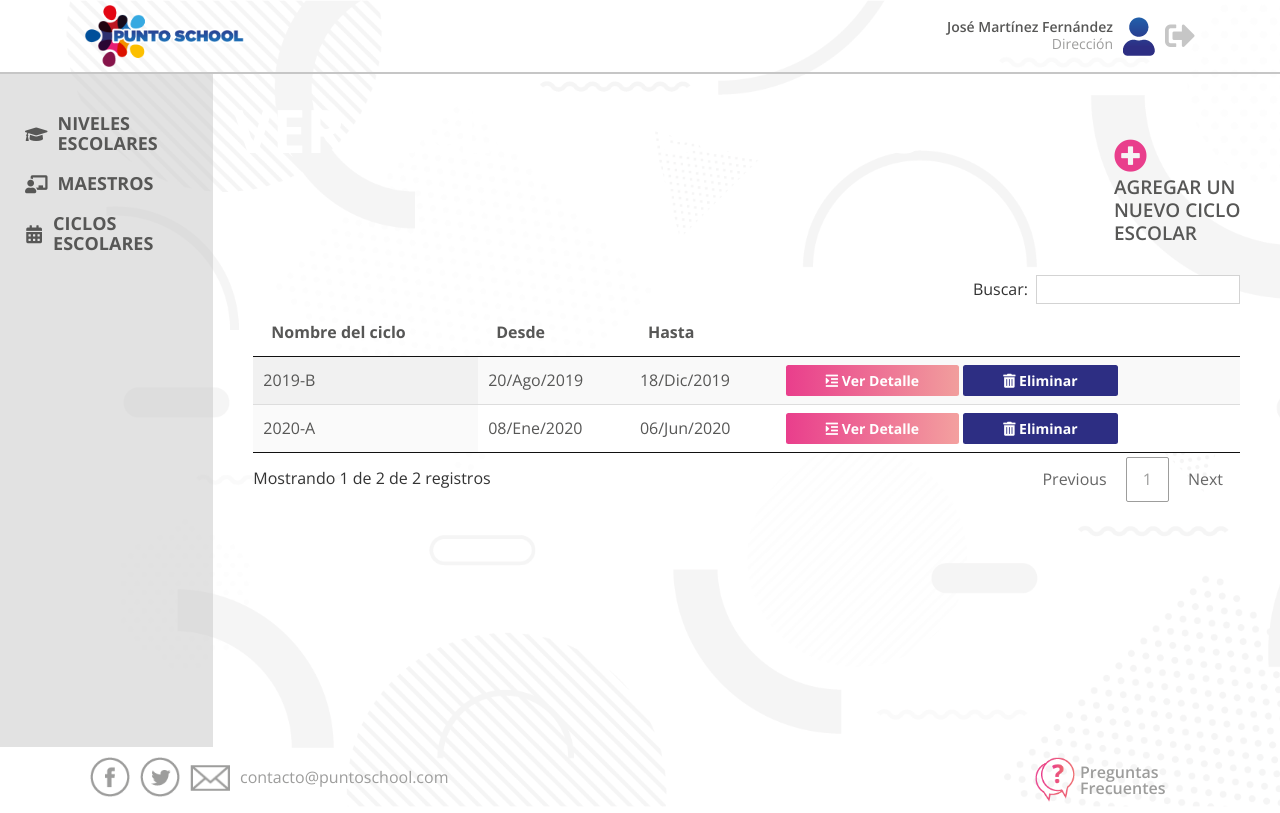
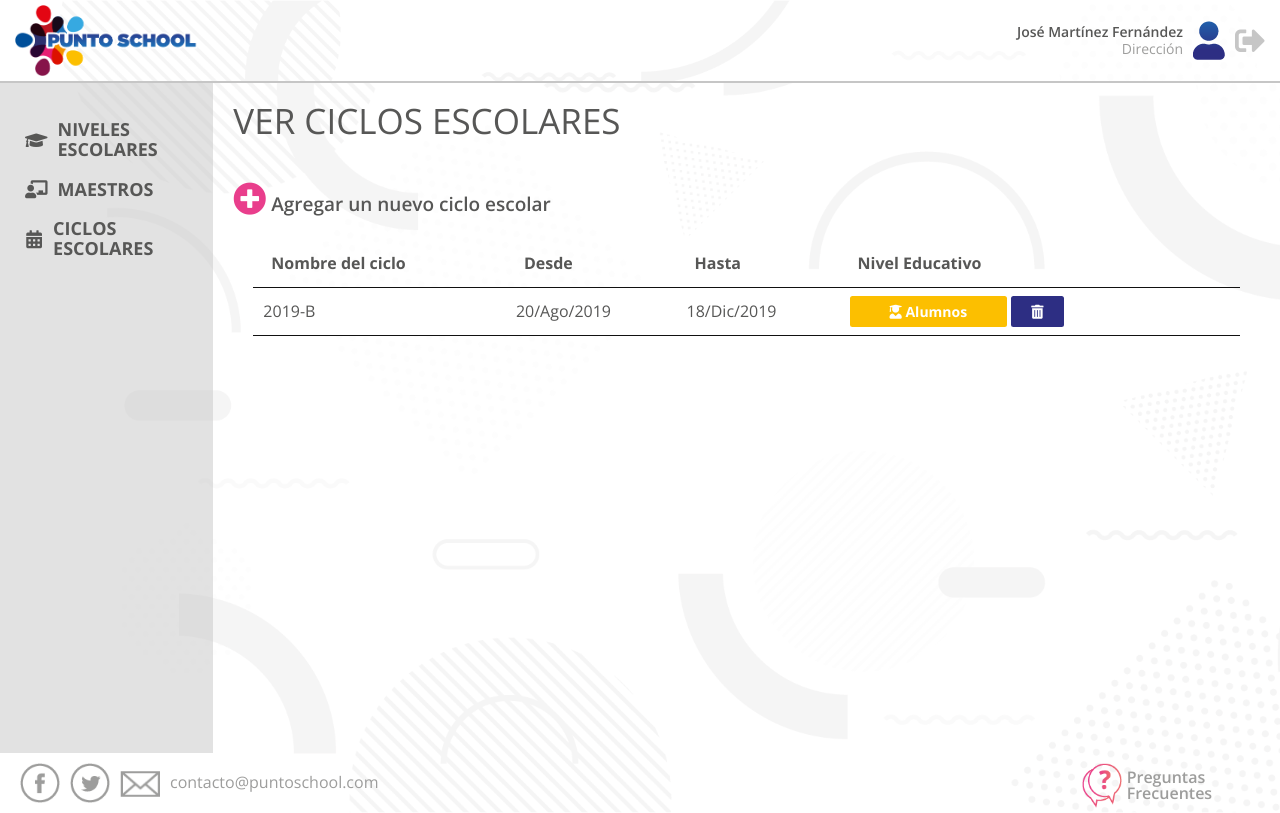
Before and after one commit to puntoschool/PuntoSchool, a website: page public/verCicloEscolar.html in a window 1280 px wide. Drawn offline with nearby package versions, Linux system fonts and the light colour scheme.

Commit message:
ajuste footer y header
fixed header, scroll main

```diff
--- a/public/assets/sass/base/_generales.scss
+++ b/public/assets/sass/base/_generales.scss
@@ -41,7 +41,7 @@ body {
     border: none;
     &:hover {
         color: $color-white;
-        padding: 5px 42px;
+        background-color: $color-grey-light;
     }
 }
 
@@ -50,12 +50,12 @@ body {
     font-weight: 700;
     color: $color-white;
     background-color: $color-blue-dark;
-    padding: 5px 40px;
+    padding: 5px 20px;
     transition: all .5s;
     border: none;
     &:hover {
-        color: $color-white;
-        padding: 5px 42px;
+    background-color: $color-blue-light;
+    color: $color-white;
     }
 }
 
@@ -65,13 +65,13 @@ body {
     font-weight: 700;
     color: $color-white;
     background-image: linear-gradient(to right, rgba($color-pink-dark,1) , rgba($color-pink-light,.65));
-    padding: 5px 40px;
+    padding: 5px 20px;
     border: none;
     text-decoration: none;
     transition: all .5s;
     &:hover {
-        color: $color-white;
-        padding: 5px 42px;
+    background-image: linear-gradient(to right, rgba($color-pink-light,.65) , rgba($color-pink-dark,1));
+    color: $color-white;
     }
 }
 
--- a/public/assets/sass/pages/_dashboard.scss
+++ b/public/assets/sass/pages/_dashboard.scss
@@ -10,14 +10,21 @@
     background-size: cover;
     .dashboard {
         margin-bottom: 1rem;
+        margin-top: 80px;
     }
 }
 
 /* dashboard header */
 
 .dash-header {
-    border-bottom: 2px solid $color-grey-light;
+    border-bottom: 2px solid #c6c6c6;
     padding: 5px 0;
+    position: fixed;
+    width: 100%;
+    top: 0;
+    z-index: 100;
+    background: #ffffff url(../img/bg-admin.png) no-repeat;
+    background-size: cover;
 }
 
 .dash-nav {
@@ -82,6 +89,8 @@
 
 .dash-main {
     padding: 2rem;
+    max-height: calc(100vh - 130px);
+    overflow-y: scroll;
     .dash-title {
         font-size: 3.5rem;
         color: #575756;
--- a/public/verCicloEscolar.html
+++ b/public/verCicloEscolar.html
@@ -19,7 +19,7 @@
 
 <body class="admin">
     <header class="dash-header">
-        <div class="container">
+        <div class="container-fluid">
             <div class="row align-items-center">
                 <div class="col-md-2 col-sm-3">
                     <img src="assets/img/logo-punto-school.png" alt="logo Punto School" class="img-fluid">
@@ -72,18 +72,11 @@
                     </nav>
                 </aside>
                 <main class="dash-main col-md-10 col-sm-9">
-                    <div class="dash-title">
-                        <div class="row justify-content-end">
-                            <div class="col-sm-10 col-9">
-                                <h1 class="title">Ver ciclos escolares</h1>
-                            </div>
-                            <div class="col-sm-2 col-3 btn-create">
-                                <a href="#">
-                                    <i class="fas fa-plus-circle"></i>
-                                    <p>Agregar un nuevo ciclo escolar</p>
-                                </a>
-                            </div>
-                        </div>
+                    <h1 class="dash-title">Ver ciclos escolares</h1>
+                    <div class="btn-create">
+                        <a href="#">
+                            <i class="fas fa-plus-circle"></i> Agregar un nuevo ciclo escolar
+                        </a>
                     </div>
                     <section class="tables sn-txt">
                         <table id="example" class="display" style="width:100%">
@@ -92,6 +85,7 @@
                                     <th>Nombre del ciclo</th>
                                     <th>Desde</th>
                                     <th>Hasta</th>
+                                    <th>Nivel Educativo</th>
                                     <th></th>
                                 </tr>
                             </thead>
@@ -100,18 +94,10 @@
                                     <td>2019-B</td>
                                     <td>20/Ago/2019</td>
                                     <td>18/Dic/2019</td>
+
                                     <td>
-                                        <a href="#" class="btn btn-pink-gradient"><i class="fas fa-indent"></i> Ver Detalle</a>
-                                        <a href="#" class="btn btn-blue"><i class="fas fa-trash-alt"></i> Eliminar</a>
-                                    </td>
-                                </tr>
-                                <tr>
-                                    <td>2020-A</td>
-                                    <td>08/Ene/2020</td>
-                                    <td>06/Jun/2020</td>
-                                    <td>
-                                        <a href="#" class="btn btn-pink-gradient"><i class="fas fa-indent"></i> Ver Detalle</a>
-                                        <a href="#" class="btn btn-blue"><i class="fas fa-trash-alt"></i> Eliminar</a>
+                                        <a href="#" class="btn btn-amarillo"><i class="fas fa-user-graduate"></i> Alumnos</a>
+                                        <a href="#" class="btn btn-blue"><i class="fas fa-trash-alt"></i></a>
                                     </td>
                                 </tr>
                             </tbody>
@@ -124,7 +110,7 @@
     </section>
 
     <footer class="footer">
-        <div class="container">
+        <div class="container-fluid">
             <div class="row">
                 <div class="col-10">
                     <ul class="footer-info">
```
Also changed, not shown: public/crearMaestros.html (+2 -2 lines), public/verMaestros.html (+4 -4 lines), public/assets/css/main.css, 1 other file.
